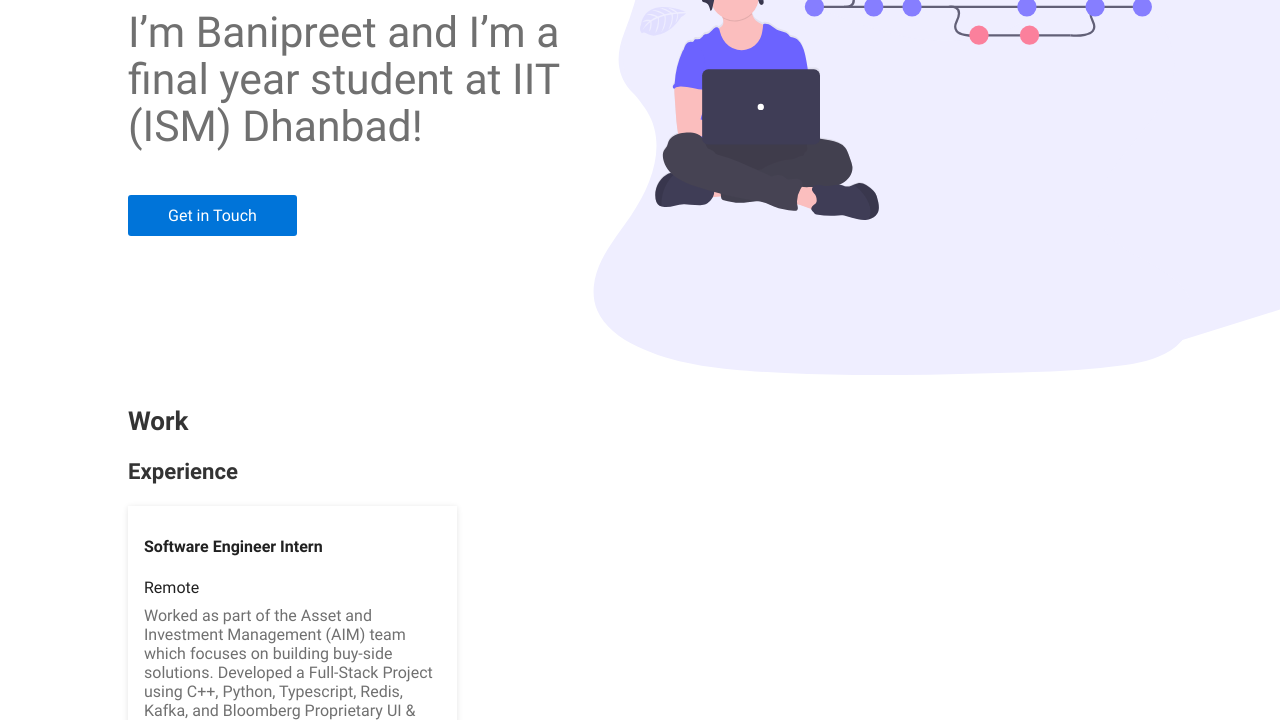
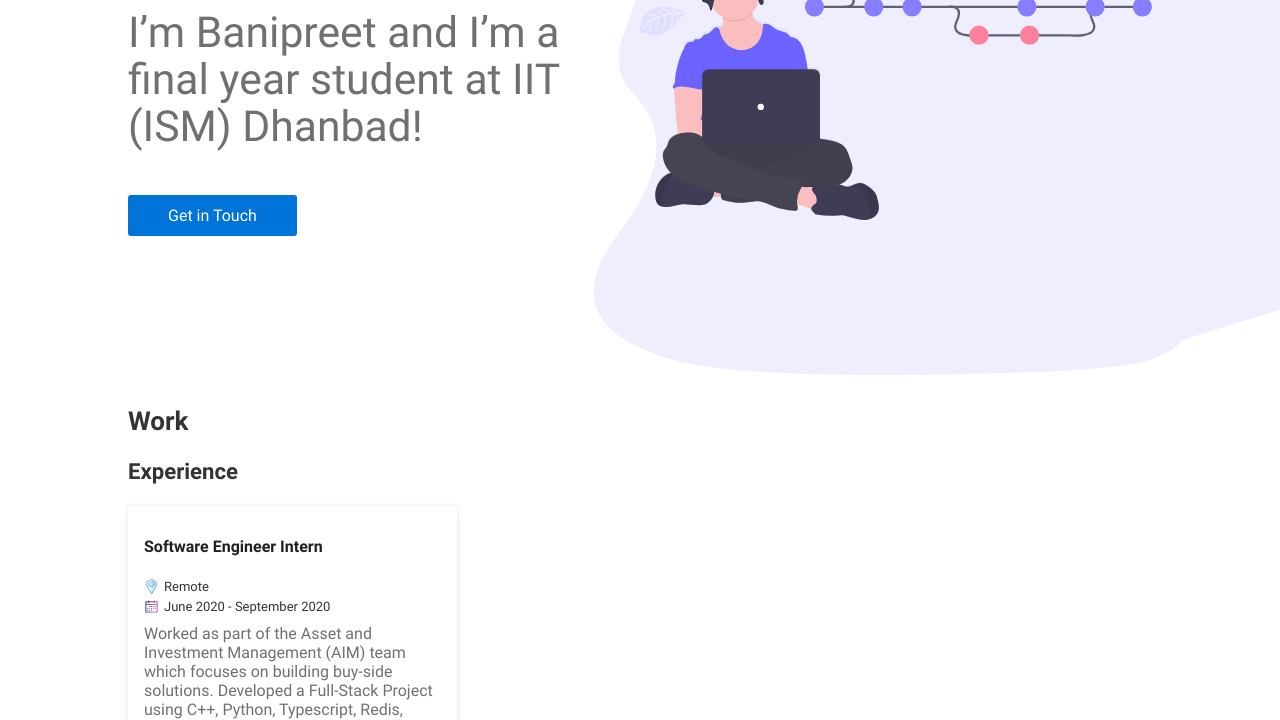
Before and after one commit to banipreetr/myportfolio, a Gatsby site: page / in a window 1280 px wide. Shown: the part 224-944 px from the top of the page. Built offline with nearby package versions, Linux system fonts and the light colour scheme; Gatsby itself is replaced by a stand-in of ours.

Commit message:
updated work

```diff
--- a/src/components/landing/Projects/index.jsx
+++ b/src/components/landing/Projects/index.jsx
@@ -1,7 +1,7 @@
 import React, { useContext } from 'react';
 import { ThemeContext } from 'providers/ThemeProvider';
 import { Container, Card } from 'components/common';
-import { Wrapper, Grid, Item, Content, Subtitle } from './styles';
+import { Wrapper, Grid, Item, Content, Subtitle, InfoList } from './styles';
 import WorkData from './work.json';
 
 export const Projects = () => {
@@ -15,10 +15,22 @@
       <Grid>
         {WorkData.experience.map((node) => (
           <Item as="div" key={node.title} target="_blank" rel="noopener noreferrer" theme={theme}>
+
             <Card theme={theme}>
               <Content>
                 <h4>{node.title}</h4>
-                <Subtitle>{node.location}</Subtitle>
+                <InfoList>
+                  <div>
+
+                    <img src="/icons/location.svg" alt="location"/>
+                    <span>{node.location}</span>
+                  </div>
+
+                  <div>
+                    <img src="/icons/calendar.svg" alt="calendar"/>
+                    <span>{node.time}</span>
+                  </div>
+                </InfoList>
                 <p>{node.description}</p>
               </Content>
 
@@ -31,10 +43,17 @@
       <Grid>
         {WorkData.projects.map((node) => (
           <Item as="div" key={node.title} target="_blank" rel="noopener noreferrer" theme={theme}>
+
             <Card theme={theme}>
               <Content>
                 <h4>{node.title}</h4>
                 <Subtitle>{node.subtitle}</Subtitle>
+                <InfoList>
+                  <div>
+                    <img src="/icons/calendar.svg" alt="calendar"/>
+                    <span>{node.time}</span>
+                  </div>
+                </InfoList>
                 <p>{node.description}</p>
               </Content>
 
--- a/src/components/landing/Projects/styles.js
+++ b/src/components/landing/Projects/styles.js
@@ -69,3 +69,39 @@
 	font-weight: lighter;
 	margin-bottom: 10px !important;
 `
+export const InfoList = styled.div`
+	margin-bottom: 10px;
+	& > div {
+		display: flex;
+		align-items: center;
+		margin-bottom: 5px;
+	}
+	& > div > img {
+		height: 15px;
+		width: 15px;
+		margin: 0 5px 0 0;
+		padding: 0;
+	}
+	& > div > span {
+		font-size: 13px;
+		line-height: 15px;
+	}
+	& > div > a {
+		color: #0074d9;
+		text-decoration: none;
+		font-size: 13px;
+		line-height: 15px;
+	}
+	& > div > a:active {
+		color: #0074d9;
+	}
+	& > div > a:focus {
+		color: #0074d9;
+	}
+	& > div > a:visited {
+		color: #0074d9;
+	}
+	& > div:last-child {
+		margin-bottom: 0;
+	}
+`
--- a/src/components/theme/Footer/social.json
+++ b/src/components/theme/Footer/social.json
@@ -3,7 +3,7 @@
     "id": 0,
     "name": "LinkedIn",
     "link": "https://www.linkedin.com/in/banipreet-raheja/",
-    "icon": "https://www.flaticon.com/svg/static/icons/svg/174/174857.svg"
+    "icon": "/icons/linkedin.svg"
   },
   {
     "id": 1,
--- a/src/data/config.js
+++ b/src/data/config.js
@@ -2,16 +2,13 @@
   defaultTitle: 'Banipreet Singh Raheja',
   logo: 'https://portfolio.smakosh.com/favicon/favicon-512.png',
   author: 'Banipreet Singh Raheja',
-  url: 'https://portfolio.smakosh.com',
+  url: 'http://www.banipreet.live/',
   legalName: 'Banipreet Singh Raheja',
   defaultDescription: 'I’m Banipreet and I’m a Backend & Devops engineer!',
   socialLinks: {
-    twitter: 'http://www.twitter.com/smakosh',
-    github: 'https://github.com/smakosh',
-    linkedin: 'https://www.linkedin.com/in/ismail-ghallou-630149122/',
-    instagram: 'https://instagram.com/smakosh19',
-    youtube: 'https://www.youtube.com/user/smakoshthegamer',
-    google: 'https://plus.google.com/u/0/+IsmailSmakoshGhallou',
+    twitter: 'https://twitter.com/bani_raheja',
+    github: 'https://github.com/banipreetr',
+    linkedin: 'https://www.linkedin.com/in/banipreet-raheja/'
   },
   googleAnalyticsID: 'UA-88875900-4',
   themeColor: '#6b63ff',
```
Also changed, not shown: static/icons/calendar.svg (added), static/icons/linkedin.svg (added), static/icons/location.svg (added).
